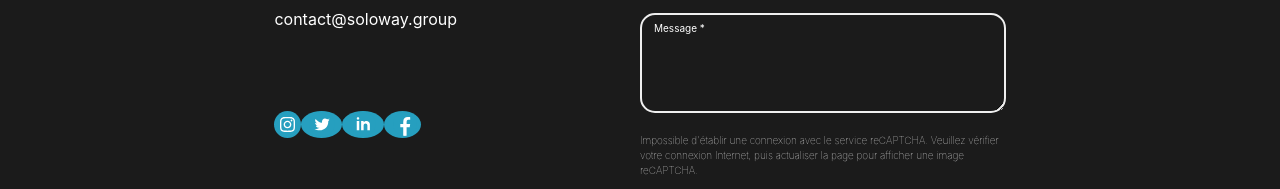
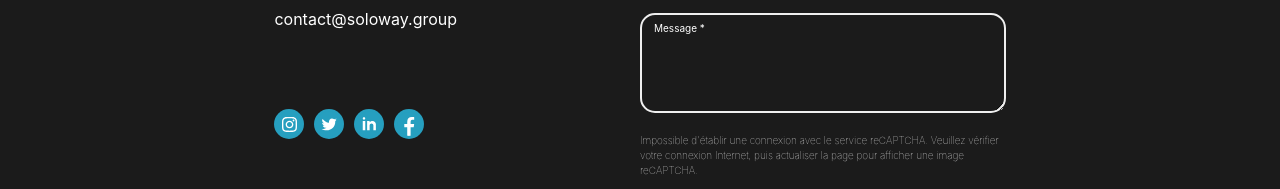
Before and after one commit to LeRenoii/SOLOWAY, a plain HTML site: page index.html in a window 1280 px wide. Shown: the part 5895-6084 px from the top of the page. Drawn offline with nearby package versions, Linux system fonts and the light colour scheme.

Commit message:
footer ok2

```diff
--- a/css/style.css
+++ b/css/style.css
@@ -390,26 +390,24 @@ textarea, .form-control{
   border: 2px solid #EFEFEF;
 }
 .leftlocation{
+  display: flex;
   text-align: start;
-  justify-content: space-between;
+  justify-content: flex-start ;
   padding-top: 17%;
+  gap: 10px;
+  align-items: center;
 }
-.icon{
+.grid-item{
   background: #269FBF;
-  border-radius: 100%;
-  padding-top: 2px;
-  padding-bottom: 5px;
-  padding-left: 6px;
-  padding-right: 1px;
+  width: 30px;
+  height: 30px;
+  border-radius: 50%;
+  display: flex;
+  justify-content: center;
+  align-items: center;
+
 }
-.icon1{
-  background: #269FBF;
-  border-radius: 100%;
-  padding-top: 2px;
-  padding-bottom: 5px;
-  padding-left: 6px;
-  padding-right: 1px;
-}
+
 .nav-s{
   display: flex;
   border-bottom: 2px solid #269FBF;
```
